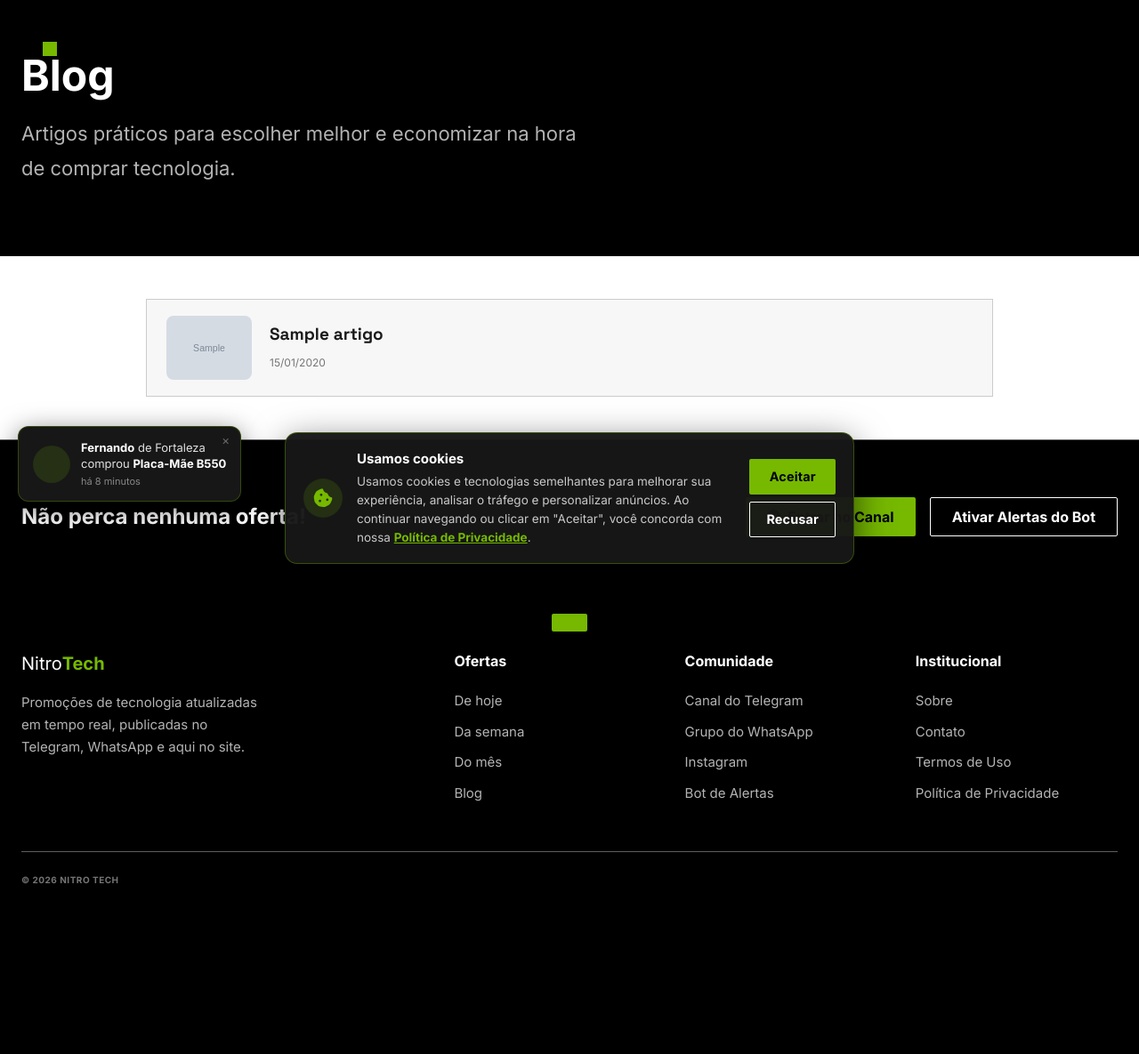
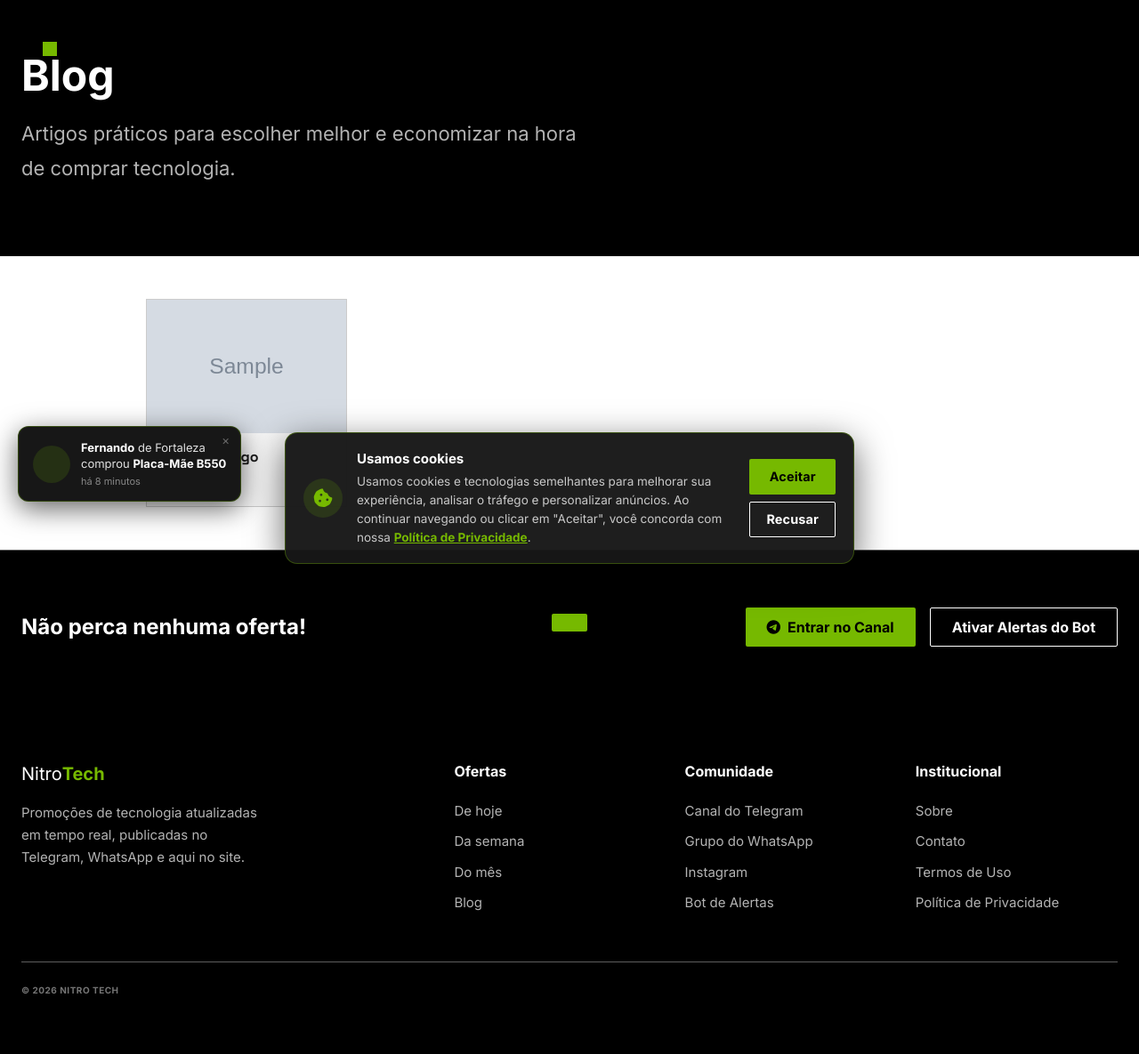
Before and after one commit to andresperes33/andrebot, a Django app: page /blog/ in a window 1280 px wide. Shown: the part 146-1331 px from the top of the page at 89% size. Before the commit the page ends 1139 px from the top, so only its background shows below. Run offline with Django 5.2, Linux system fonts and the light colour scheme; tables that the repository leaves empty hold one stand-in row (values such as "Sample post"); grey boxes marked "Sample" are stand-in pictures.

Commit message:
Blog: lista em grid de 4 artigos por linha

```diff
--- a/bot/static/bot/nvidia.css
+++ b/bot/static/bot/nvidia.css
@@ -1013,32 +1013,28 @@ a.price-history-row:hover {
 .article-content strong { color: var(--body); }
 
 /* ─── Lista do Blog ──────────────────────────────────────────── */
-.blog-list {
-    display: flex;
-    flex-direction: column;
-    gap: 14px;
+.blog-grid {
+    display: grid;
+    grid-template-columns: repeat(4, 1fr);
+    gap: 16px;
 }
 .blog-card {
     position: relative;
     display: flex;
-    align-items: center;
-    gap: 20px;
+    flex-direction: column;
     background: var(--surface-soft);
     border: 1px solid var(--hairline);
     border-radius: var(--radius);
-    padding: 18px 22px;
+    overflow: hidden;
     transition: border-color .2s, transform .2s;
-    overflow: hidden;
 }
 .blog-card:hover {
     border-color: rgba(255,255,255,0.25);
-    transform: translateY(-2px);
+    transform: translateY(-3px);
 }
 .blog-card-thumb {
-    flex-shrink: 0;
-    width: 96px;
-    height: 72px;
-    border-radius: 8px;
+    width: 100%;
+    height: 150px;
     overflow: hidden;
     background: var(--surface);
 }
@@ -1048,22 +1044,34 @@ a.price-history-row:hover {
     object-fit: cover;
     display: block;
 }
-.blog-card-body { min-width: 0; }
+.blog-card-body {
+    padding: 16px 18px 18px;
+    display: flex;
+    flex-direction: column;
+    gap: 8px;
+    flex: 1;
+}
 .blog-card-title {
     font-family: var(--font-promo);
-    font-size: 19px;
+    font-size: 16px;
     font-weight: 700;
     color: var(--body);
-    margin: 0 0 6px;
-    line-height: 1.3;
+    margin: 0;
+    line-height: 1.35;
 }
 .blog-card-date {
     font-size: 12px;
     color: var(--mute);
+    margin-top: auto;
+}
+@media (max-width: 1100px) {
+    .blog-grid { grid-template-columns: repeat(3, 1fr); }
+}
+@media (max-width: 900px) {
+    .blog-grid { grid-template-columns: repeat(2, 1fr); }
 }
 @media (max-width: 560px) {
-    .blog-card { flex-direction: column; align-items: flex-start; }
-    .blog-card-thumb { width: 100%; height: 170px; }
+    .blog-grid { grid-template-columns: 1fr; }
 }
 
 /* ─── Compartilhar artigo ────────────────────────────────────── */
--- a/bot/templates/bot/guia.html
+++ b/bot/templates/bot/guia.html
@@ -28,7 +28,7 @@
 
 <div class="container" style="max-width:1000px;padding:48px 24px;">
     {% if artigos %}
-    <div class="blog-list">
+    <div class="blog-grid">
         {% for artigo in artigos %}
         <a href="{% url 'blog_artigo' artigo.slug %}" class="blog-card" style="color:inherit;text-decoration:none;">
             {% if artigo.imagem %}
```
